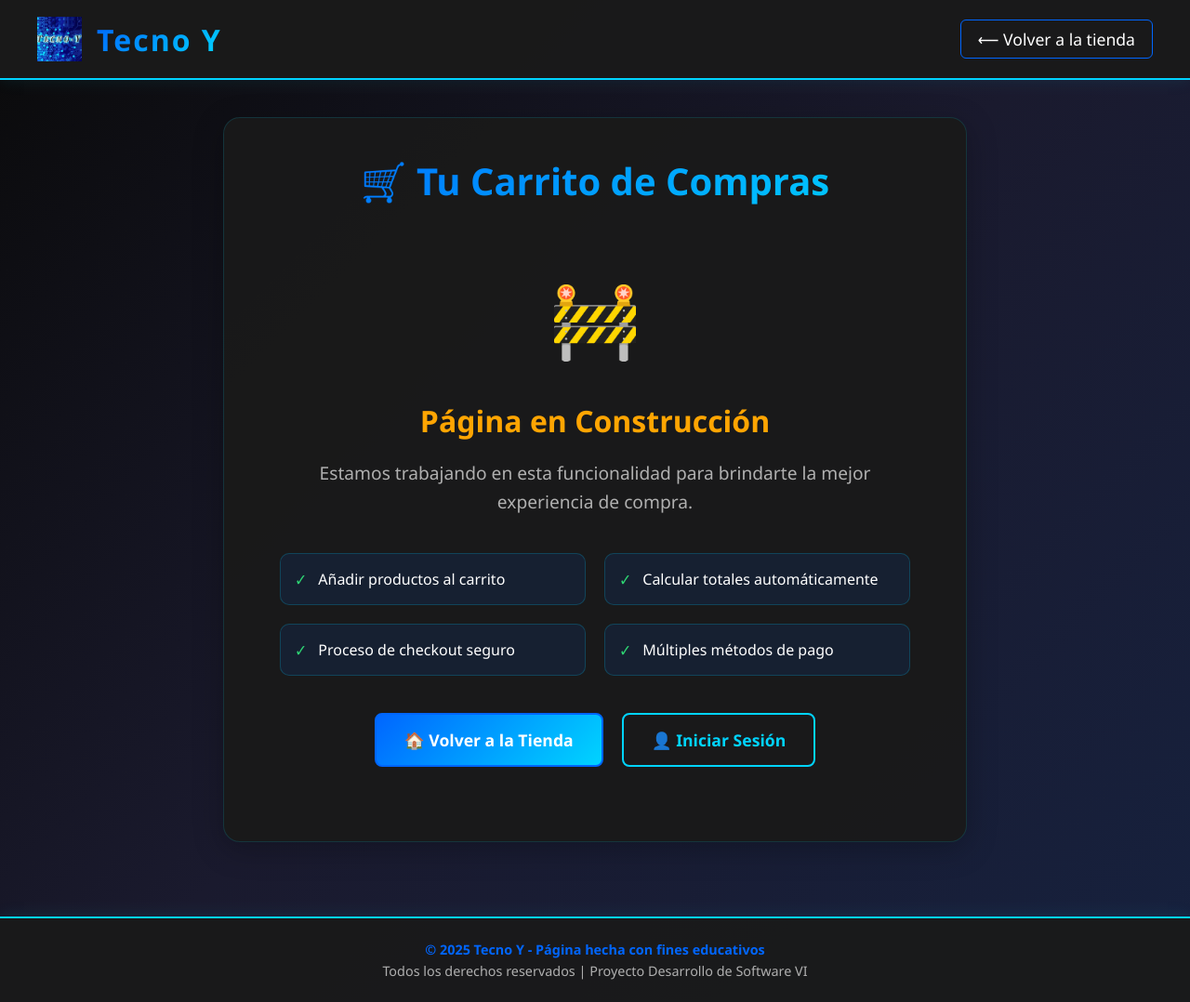
After one commit to Hunter2801a/Proyecto2_ds6, a PHP site: page /php/frontend/carrito.php in a window 1280 px wide. The commit adds this page. Shown: the whole page at 93% size. Run offline with PHP 8.4, Linux system fonts and the light colour scheme.

Commit message:
pagina de carrito en proceso

```diff
--- /dev/null
+++ b/css/carrito.css
@@ -0,0 +1,273 @@
+:root {
+    --primary-color: #0066ff;
+    --secondary-color: #00d4ff;
+    --dark-bg: #0a0a0a;
+    --card-bg: #1a1a1a;
+    --text-primary: #ffffff;
+    --text-secondary: #b0b0b0;
+    --accent-glow: #00d4ff;
+    --success-color: #2ed573;
+    --danger-color: #ff4757;
+    --warning-color: #ffa502;
+}
+
+* {
+    margin: 0;
+    padding: 0;
+    box-sizing: border-box;
+}
+
+body {
+    font-family: 'Segoe UI', Tahoma, Geneva, Verdana, sans-serif;
+    background: linear-gradient(135deg, var(--dark-bg) 0%, #1a1a2e 50%, #16213e 100%);
+    min-height: 100vh;
+    color: var(--text-primary);
+    margin: 0;
+    padding: 0;
+    display: flex;
+    flex-direction: column;
+}
+
+/* Header similar al landing page */
+.header-carrito {
+    background: rgba(26, 26, 26, 0.95);
+    display: flex;
+    align-items: center;
+    justify-content: space-between;
+    padding: 18px 40px;
+    border-bottom: 2px solid var(--accent-glow);
+    box-shadow: 0 2px 16px 0 rgba(0, 212, 255, 0.08);
+}
+
+.header-left {
+    display: flex;
+    align-items: center;
+}
+
+.logo-epsilon {
+    width: 48px;
+    height: 48px;
+    margin-right: 16px;
+}
+
+.empresa-nombre {
+    font-size: 2rem;
+    font-weight: bold;
+    color: var(--text-primary);
+    letter-spacing: 2px;
+    background: linear-gradient(135deg, var(--primary-color), var(--secondary-color));
+    -webkit-background-clip: text;
+    -webkit-text-fill-color: transparent;
+    background-clip: text;
+}
+
+.header-links a {
+    color: var(--text-primary);
+    text-decoration: none;
+    margin-left: 32px;
+    font-weight: 500;
+    font-size: 1.1rem;
+    padding: 8px 18px;
+    border-radius: 6px;
+    transition: background 0.3s ease, color 0.3s ease, transform 0.2s ease;
+    border: 1px solid var(--primary-color);
+}
+
+.header-links a:hover {
+    background: linear-gradient(135deg, var(--primary-color), var(--secondary-color));
+    color: #fff;
+    transform: translateY(-2px);
+}
+
+/* Contenedor principal */
+.carrito-main {
+    flex: 1;
+    padding: 40px 20px;
+    display: flex;
+    justify-content: center;
+    align-items: flex-start;
+}
+
+.carrito-container {
+    max-width: 800px;
+    width: 100%;
+    background: rgba(26, 26, 26, 0.95);
+    border-radius: 18px;
+    padding: 40px;
+    box-shadow: 0 8px 32px rgba(0,0,0,0.25);
+    border: 1px solid rgba(0, 212, 255, 0.15);
+}
+
+.page-title {
+    font-size: 2.5rem;
+    color: var(--primary-color);
+    text-align: center;
+    margin-bottom: 40px;
+    background: linear-gradient(135deg, var(--primary-color), var(--secondary-color));
+    -webkit-background-clip: text;
+    -webkit-text-fill-color: transparent;
+    background-clip: text;
+}
+
+/* Contenedor de construcción */
+.construccion-container {
+    text-align: center;
+    padding: 40px 20px;
+}
+
+.construccion-icon {
+    font-size: 5rem;
+    margin-bottom: 20px;
+    animation: bounce 2s infinite;
+}
+
+@keyframes bounce {
+    0%, 20%, 50%, 80%, 100% {
+        transform: translateY(0);
+    }
+    40% {
+        transform: translateY(-20px);
+    }
+    60% {
+        transform: translateY(-10px);
+    }
+}
+
+.construccion-titulo {
+    font-size: 2rem;
+    color: var(--warning-color);
+    margin-bottom: 20px;
+    font-weight: 600;
+}
+
+.construccion-mensaje {
+    font-size: 1.2rem;
+    color: var(--text-secondary);
+    margin-bottom: 40px;
+    line-height: 1.6;
+}
+
+/* Features list */
+.construccion-features {
+    margin: 40px 0;
+    display: grid;
+    grid-template-columns: repeat(auto-fit, minmax(250px, 1fr));
+    gap: 20px;
+}
+
+.feature-item {
+    display: flex;
+    align-items: center;
+    padding: 15px;
+    background: rgba(0, 102, 255, 0.1);
+    border-radius: 10px;
+    border: 1px solid rgba(0, 212, 255, 0.2);
+    transition: transform 0.3s ease, box-shadow 0.3s ease;
+}
+
+.feature-item:hover {
+    transform: translateY(-3px);
+    box-shadow: 0 8px 20px rgba(0, 212, 255, 0.2);
+}
+
+.feature-icon {
+    color: var(--success-color);
+    font-weight: bold;
+    margin-right: 12px;
+    font-size: 1.1rem;
+}
+
+/* Botones de acción */
+.construccion-actions {
+    display: flex;
+    gap: 20px;
+    justify-content: center;
+    flex-wrap: wrap;
+    margin-top: 40px;
+}
+
+.btn-primary, .btn-secondary {
+    display: inline-block;
+    padding: 15px 30px;
+    border-radius: 8px;
+    text-decoration: none;
+    font-weight: 600;
+    font-size: 1.1rem;
+    transition: all 0.3s ease;
+    border: 2px solid;
+}
+
+.btn-primary {
+    background: linear-gradient(135deg, var(--primary-color), var(--secondary-color));
+    color: white;
+    border-color: var(--primary-color);
+}
+
+.btn-primary:hover {
+    transform: translateY(-3px);
+    box-shadow: 0 10px 30px rgba(0, 102, 255, 0.4);
+}
+
+.btn-secondary {
+    background: transparent;
+    color: var(--secondary-color);
+    border-color: var(--secondary-color);
+}
+
+.btn-secondary:hover {
+    background: var(--secondary-color);
+    color: var(--dark-bg);
+    transform: translateY(-3px);
+}
+
+/* Footer */
+.footer-carrito {
+    background: rgba(26, 26, 26, 0.95);
+    border-top: 2px solid var(--accent-glow);
+    padding: 20px 40px;
+    margin-top: 40px;
+    text-align: center;
+    box-shadow: 0 -2px 16px 0 rgba(0, 212, 255, 0.08);
+}
+
+.footer-content p {
+    margin: 4px 0;
+    color: var(--text-secondary);
+    font-size: 0.9rem;
+}
+
+.footer-content p:first-child {
+    color: var(--primary-color);
+    font-weight: 600;
+}
+
+/* Responsive */
+@media (max-width: 768px) {
+    .header-carrito {
+        flex-direction: column;
+        padding: 15px 20px;
+        gap: 15px;
+    }
+
+    .header-links {
+        margin: 0;
+    }
+
+    .carrito-container {
+        padding: 20px;
+        margin: 20px 10px;
+    }
+
+    .page-title {
+        font-size: 2rem;
+    }
+
+    .construccion-features {
+        grid-template-columns: 1fr;
+    }
+
+    .construccion-actions {
+        flex-direction: column;
+        align-items: center;
+    }
+}
--- /dev/null
+++ b/php/frontend/carrito.php
@@ -0,0 +1,70 @@
+<?php ?>
+<!DOCTYPE html>
+<html lang="es">
+<head>
+    <meta charset="UTF-8">
+    <title>Tu Carrito | Tecno Y</title>
+    <link rel="stylesheet" href="../../css/carrito.css">
+</head>
+<body>
+    <header class="header-carrito">
+        <div class="header-left">
+            <img src="../../image/logo2.png" alt="Logo Epsilon" class="logo-epsilon">
+            <span class="empresa-nombre">Tecno Y</span>
+        </div>
+        <nav class="header-links">
+            <a href="landingPage.php" class="back-link">⟵ Volver a la tienda</a>
+        </nav>
+    </header>
+
+    <main class="carrito-main">
+        <div class="carrito-container">
+            <h2 class="page-title">🛒 Tu Carrito de Compras</h2>
+
+            <div class="construccion-container">
+                <div class="construccion-icon">🚧</div>
+                <h3 class="construccion-titulo">Página en Construcción</h3>
+                <p class="construccion-mensaje">
+                    Estamos trabajando en esta funcionalidad para brindarte la mejor experiencia de compra.
+                </p>
+                <div class="construccion-features">
+                    <div class="feature-item">
+                        <span class="feature-icon">✓</span>
+                        <span>Añadir productos al carrito</span>
+                    </div>
+                    <div class="feature-item">
+                        <span class="feature-icon">✓</span>
+                        <span>Calcular totales automáticamente</span>
+                    </div>
+                    <div class="feature-item">
+                        <span class="feature-icon">✓</span>
+                        <span>Proceso de checkout seguro</span>
+                    </div>
+                    <div class="feature-item">
+                        <span class="feature-icon">✓</span>
+                        <span>Múltiples métodos de pago</span>
+                    </div>
+                </div>
+
+                <div class="construccion-actions">
+                    <a href="landingPage.php" class="btn-primary">
+                        🏠 Volver a la Tienda
+                    </a>
+                    <a href="login.php" class="btn-secondary">
+                        👤 Iniciar Sesión
+                    </a>
+                </div>
+            </div>
+        </div>
+    </main>
+
+    <!-- Footer -->
+    <footer class="footer-carrito">
+        <div class="footer-content">
+            <p>&copy; 2025 Tecno Y - Página hecha con fines educativos</p>
+            <p>Todos los derechos reservados | Proyecto Desarrollo de Software VI</p>
+        </div>
+    </footer>
+
+</body>
+</html>
--- a/php/frontend/landingPage.php
+++ b/php/frontend/landingPage.php
@@ -11,9 +11,9 @@
         <div class="header-left">
             <img src="../../image/logo2.png" alt="Logo Epsilon" class="logo-epsilon">
             <span class="empresa-nombre">Tecno Y</span>
-        </div>
-        <nav class="header-links">
-            <a href="login.php" class="login-link">Iniciar sesión</a>
+        </div>        <nav class="header-links">
+            <a href="carrito.php" class="carrito-link">🛒 Tu Carrito</a>
+            <a href="login.php" class="login-link">👤 Iniciar sesión</a>
         </nav>
     </header>
     <main class="main-landing">
```
Also changed, not shown: css/landingPage.css (+24 -0 lines).
